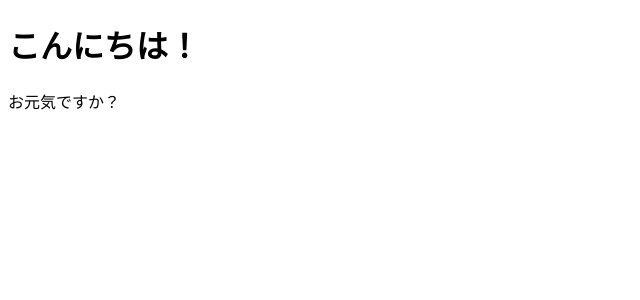
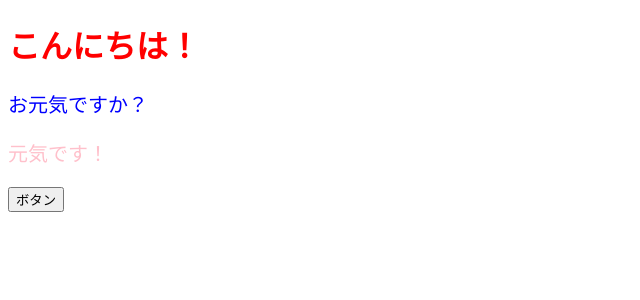
Before and after one commit to sasaki-riku/react-practice, a React (Create React App) app: page / in a window 1280 px wide. Shown: the top 300 px of the page, without its empty margins (0-640 px from the left). Built offline with nearby package versions, Linux system fonts and the light colour scheme.

Commit message:
Add components

```diff
--- /dev/null
+++ b/src/App.jsx
@@ -0,0 +1,16 @@
+import { ColoredMessage } from "./components/ColoredMessage";
+
+export const App = () => {
+    const onClickButton = () => {
+        alert();
+    };
+
+    return (
+        <>
+            <h1 style={{color : "red"}}>こんにちは！</h1>
+            <ColoredMessage color="blue">お元気ですか？</ColoredMessage>
+            <ColoredMessage color="pink">元気です！</ColoredMessage>
+            <button onClick={onClickButton}>ボタン</button>
+        </>
+    );
+};
--- /dev/null
+++ b/src/components/ColoredMessage.jsx
@@ -0,0 +1,9 @@
+export const ColoredMessage = (props) => {
+    const {color, children} = props;
+    const contentStyle = {
+        color : color,
+        fontSize : "20px",
+    };
+
+    return <p style={contentStyle}>{children}</p>
+};
--- a/src/index.js
+++ b/src/index.js
@@ -1,12 +1,4 @@
 import ReactDOM from "react-dom";
-
-const App = () => {
-    return (
-        <>
-            <h1>こんにちは！</h1>
-            <p>お元気ですか？</p>
-        </>
-    );
-};
+import { App } from "./App";
 
 ReactDOM.render(<App />, document.getElementById("root"));
```
